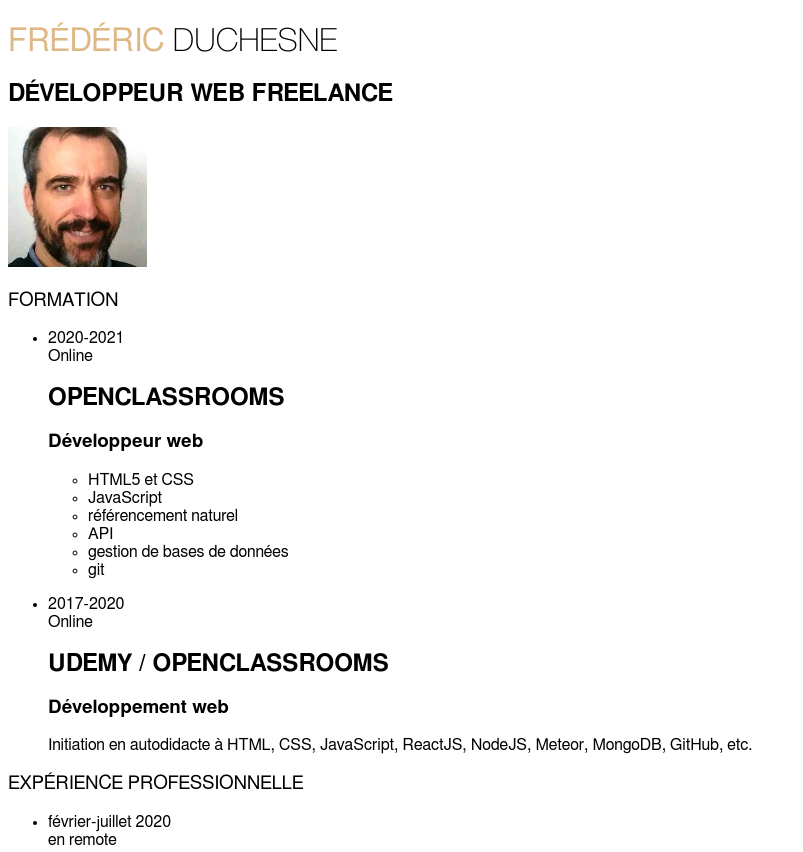
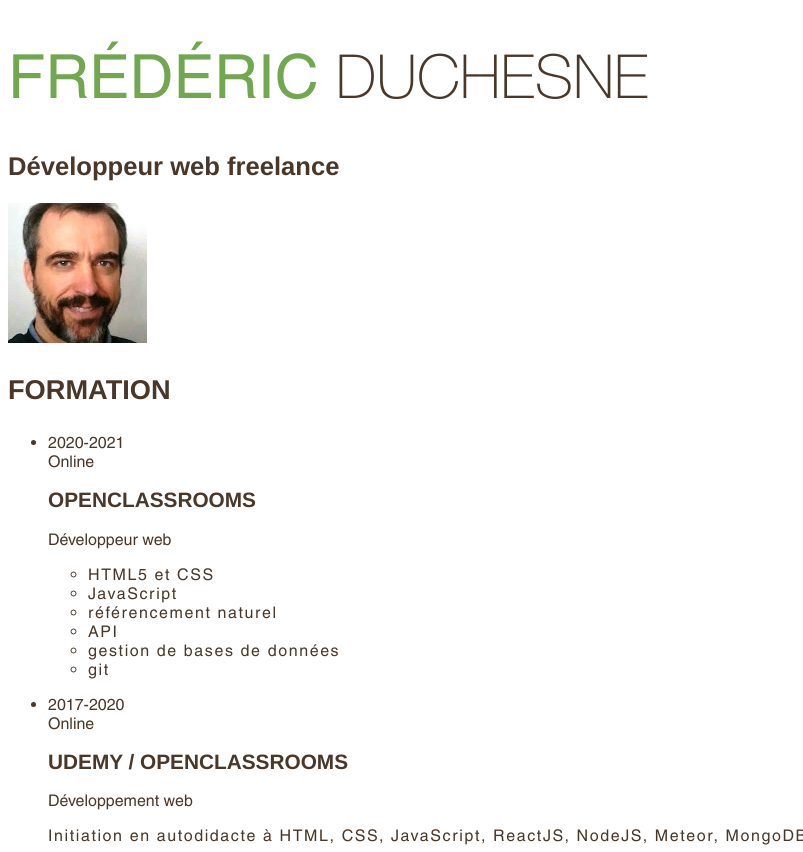
Before and after one commit to Ethnolatin/Ethnolatin.github.io, a plain HTML site: page cv.html in a window 1280 px wide. Shown: the top 852 px of the page, without its empty margins (0-803 px from the left). Drawn offline with Linux system fonts and the light colour scheme.

Commit message:
Réglages des paramètres des fonts

```diff
--- a/cv.html
+++ b/cv.html
@@ -98,7 +98,7 @@
 				</section>
 				<section>
 					<h1>à propos de moi</h1>
-					<p>Après une formation initiale en électronique, 15 années en tant que chef de zone export pour différentes entreprises et une tentative de création de société d'importation et de vente de produits éthiques et naturels d'Amérique latine, je suis revenu vers ma passion de jeunesse : la programmation. Après une bonne remise à niveau me voici prêt à vous proposer mes services. Parlez-moi de vos projets d'application web, je les réaliserai pour vous, avec vous.</p>
+					<p class="moi">Après une formation initiale en électronique, 15 années en tant que chef de zone export pour différentes entreprises et une tentative de création de société d'importation et de vente de produits éthiques et naturels d'Amérique latine, je suis revenu vers ma passion de jeunesse : la programmation. Après une bonne remise à niveau me voici prêt à vous proposer mes services. Parlez-moi de vos projets d'application web, je les réaliserai pour vous, avec vous.</p>
 				</section>
 				<section>
 					<h2>Loisirs</h2>
--- a/style.css
+++ b/style.css
@@ -1,34 +1,59 @@
 @font-face {
     font-family: 'Helvetica';
-    src: url('Helvetica-Normal.ttf');
+    src: url(fonts/helvetica-lt.ttf);
 }
 
 @font-face {
     font-family: 'Helvetica-Thin';
-    src: url('HelveticaLT35Thin.ttf');
+    src: url(fonts/helvetica-lt-35-thin.ttf);
 }
 
 body {
-    font-family: 'FreeSans';
-    color: black;
+    font-family: 'Helvetica';
+    color: #493729;
+    font-size: 16px;
 }
 
 h1 {
-    font-weight: normal;
+    text-transform: uppercase;
 }
 
-h1 .prenom{
-    color: burlywood;
+h2 {
+    font-size: 1.6rem;
 }
 
-h1 .nom{
+h3 + * {
+    letter-spacing: 0.1rem;
+}
+
+header h1 {
+    font-weight: normal;
+    font-size: 3.8rem;
+}
+
+section h1 {
+    font-size: 1.7rem;
+}
+
+section h2 {
+    text-transform: uppercase;
+    font-size: 1.3rem;
+}
+
+section h3 {
+    font-weight: normal;
+    font-size: 1rem;
+}
+
+.prenom{
+    color: #71a74f;
+}
+
+.nom{
     font-family: Helvetica-Thin;
 }
 
-h1, h2, h4 {
-    text-transform: uppercase;
+.moi {
+    letter-spacing: 0.1rem;
+    text-align: justify;
 }
-
-h5 + * {
-    letter-spacing: 0.1rem;
-}
```
Also changed, not shown: Helvetica-Normal.ttf (deleted), fonts/helvetica-lt-35-thin.ttf (renamed from HelveticaLT35Thin.ttf), fonts/helvetica-lt.ttf (added).
